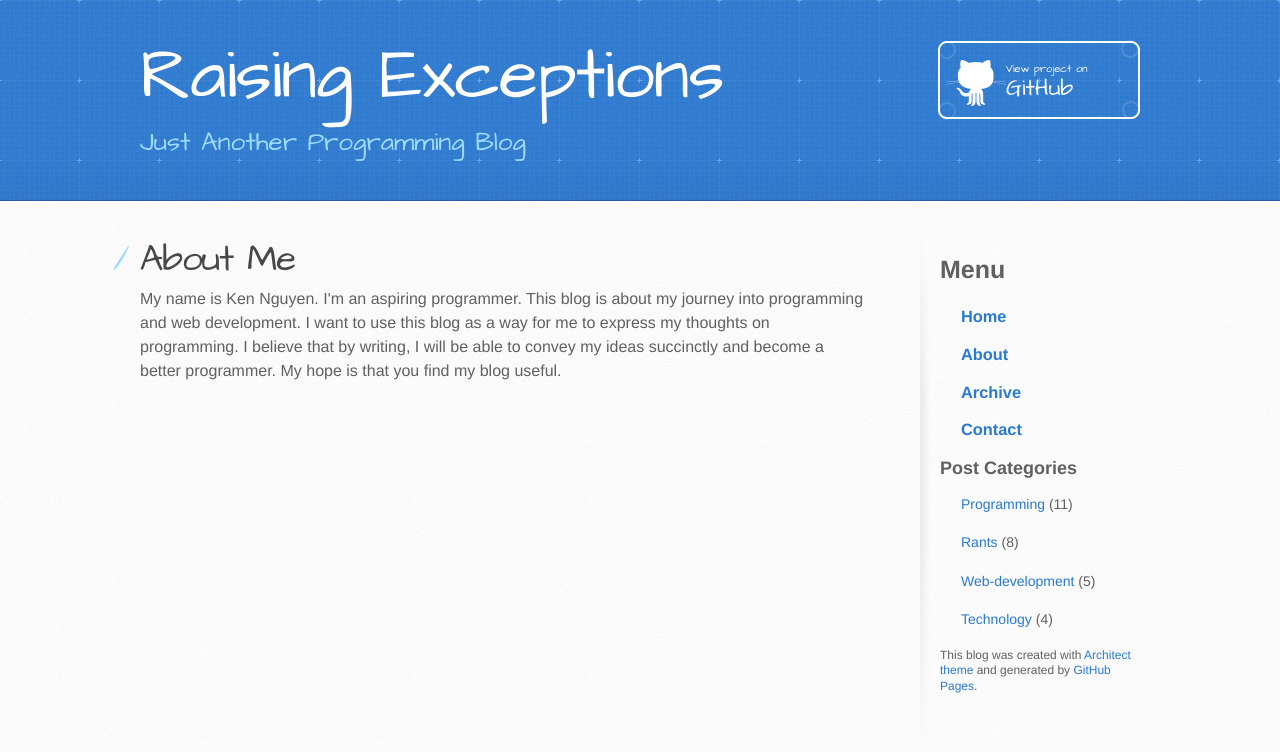
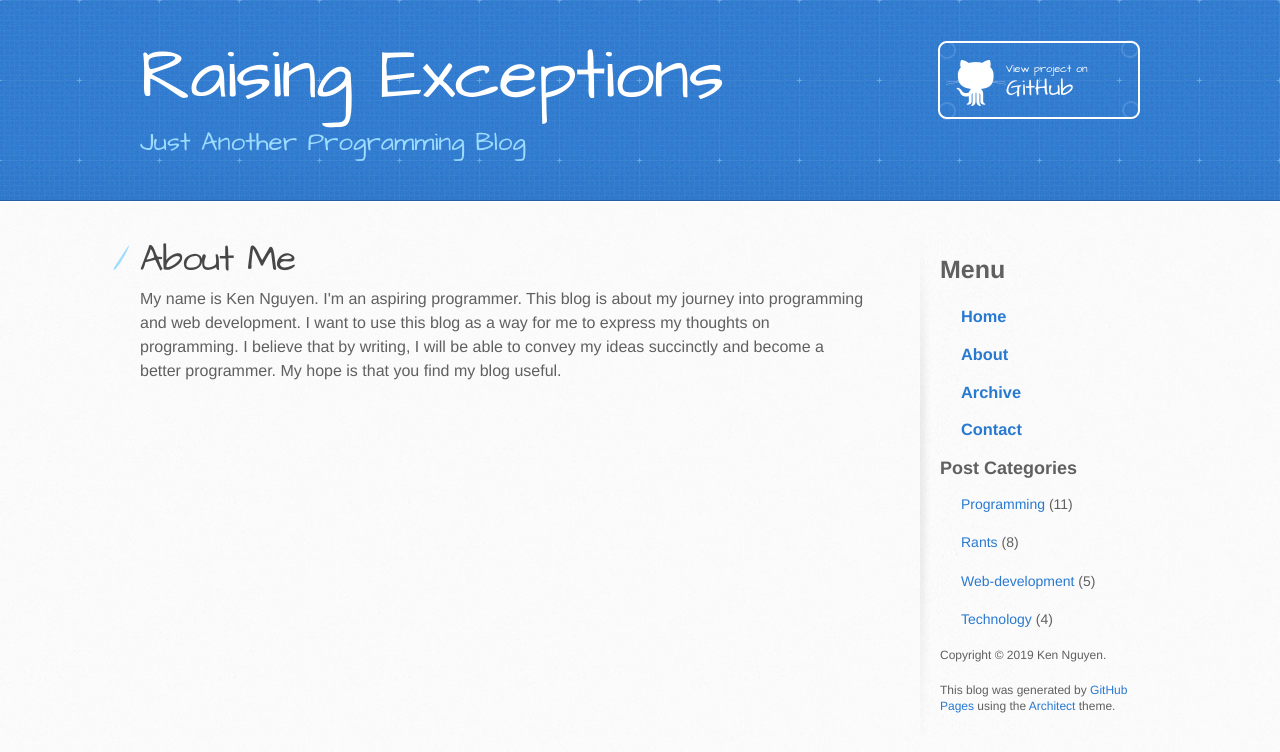
Before and after one commit to kennguyen01/kennguyen01.github.io, a Jekyll site: the page built from about.html, in a window 1280 px wide. Shown: the top 752 px of the page. Built offline with Jekyll 4.4.1, drawn with Linux system fonts in a browser that asks for light colours.

Commit message:
Added copyright information:

```diff
--- a/_layouts/default.html
+++ b/_layouts/default.html
@@ -54,7 +54,8 @@
             {% endfor %}
           </nav>
 
-          <p>This blog was created with <a href="https://github.com/pietromenna/jekyll-architect-theme" target="_blank" rel="noopener">Architect theme</a> and generated by <a href="https://pages.github.com" target="_blank" rel="noopener">GitHub Pages</a>.</p>
+          <p>Copyright &copy; 2019 Ken Nguyen.</p>
+          <p>This blog was generated by <a href="https://pages.github.com">GitHub Pages</a> using the <a href="https://github.com/pietromenna/jekyll-architect-theme">Architect</a> theme.</p>
         </aside>
       </div>
     </div>
```
